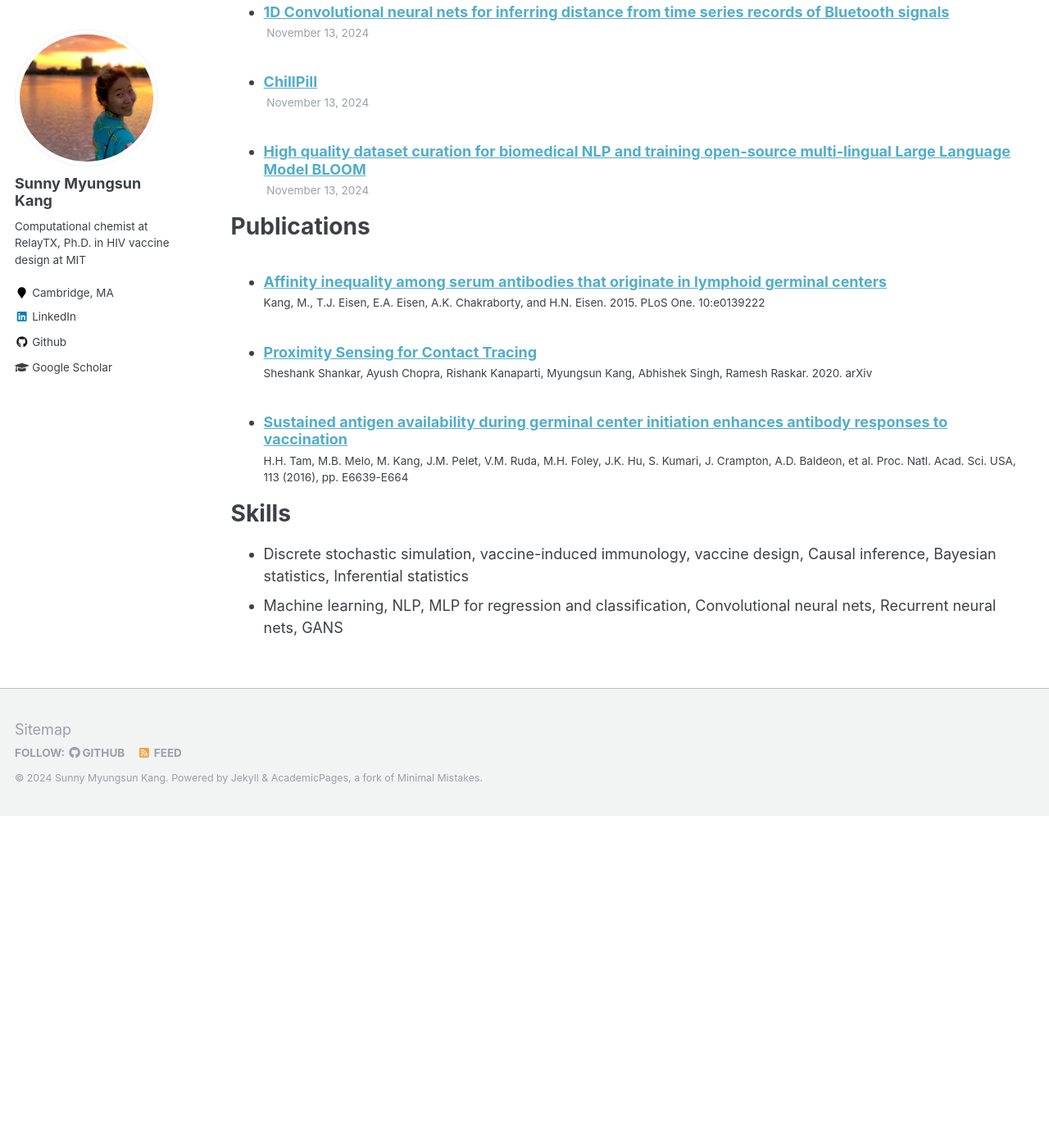
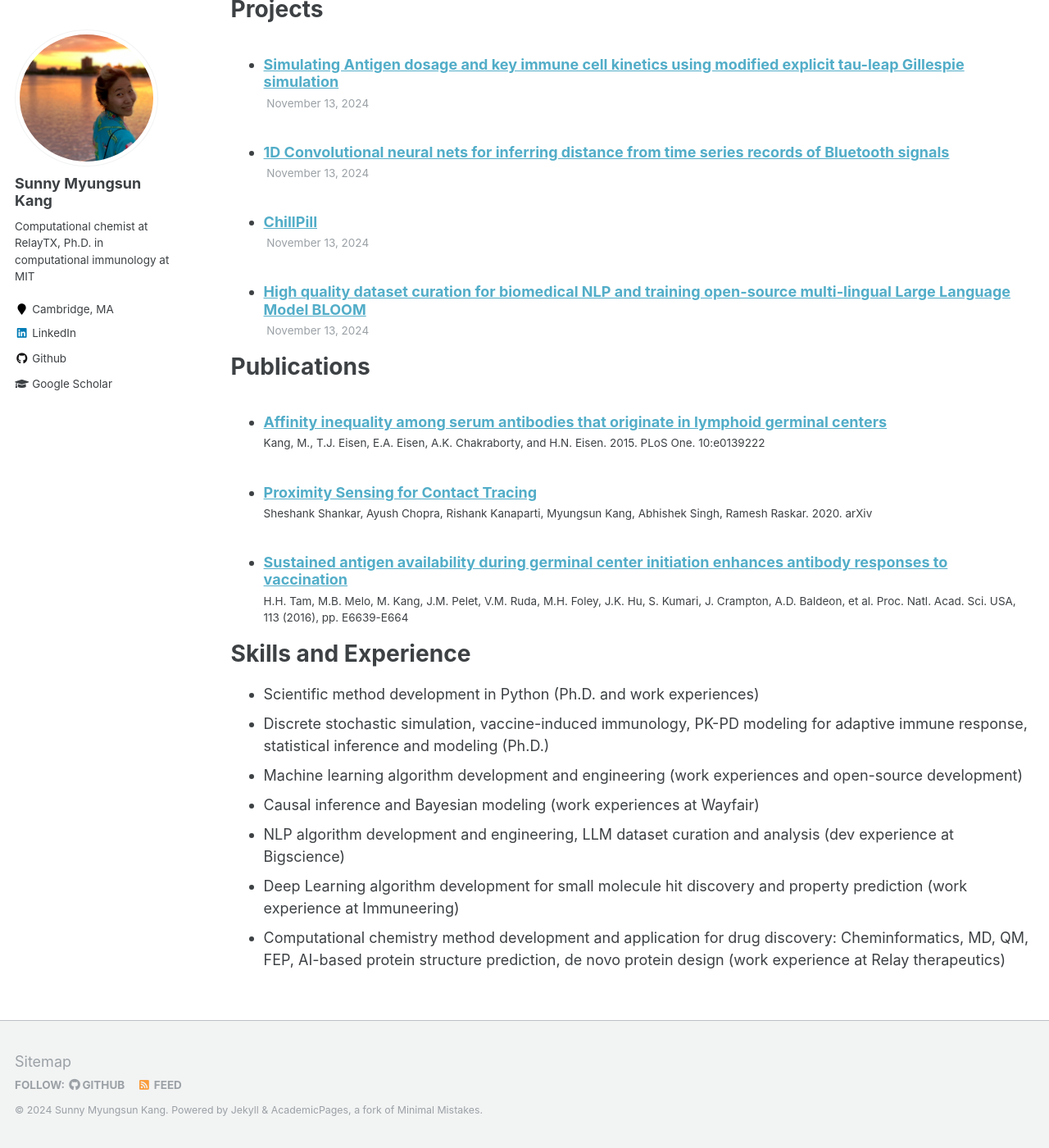
Before and after one commit to sunnnymskang/sunnnymskang.github.io, a Jekyll site: the page built from _pages/cv.md, in a window 1280 px wide and 1400 px high, scrolled down 764 px. Shown: the whole window at 82% size. Built offline with Jekyll 4.4.1, drawn with Linux system fonts in a browser that asks for light colours; before the commit the page ends 1759 px from its top, so only the background shows below that; some of the changed text lies outside the part shown.

```diff
--- a/_config.yml
+++ b/_config.yml
@@ -82,7 +82,7 @@ analytics:
 author:
   name             : "Sunny Myungsun Kang"
   avatar           : "profile.png"
-  bio              : "Computational chemist at RelayTX, Ph.D. in HIV vaccine design at MIT"
+  bio              : "Computational chemist at RelayTX, Ph.D. in computational immunology at MIT"
   location         : "Cambridge, MA"
   employer         :
   pubmed           : #"https://www.ncbi.nlm.nih.gov/pubmed/?term=john+snow"
--- a/_pages/cv.md
+++ b/_pages/cv.md
@@ -8,20 +8,24 @@ redirect_from:
 ---
 
 {% include base_path %}
-[PDF Version](/assets/documents/cv_public_health.pdf)
+[PDF Version](/assets/documents/CV_11132024.pdf)
 
 Education
 ======
-* B.S. in Chemical engineering, Biology(minor) KAIST, 2012
+* B.S. in Chemical engineering, Biology (minor) KAIST, 2012
 * M.S. in Chemical engineering practice, MIT, 2016
-* Ph.D Thesis: "Optimizing vaccine dosing kinetics for stronger antibody response" MIT, 2019
+* Ph.D. in Chemical engineering and Statistics (minor) MIT, 2019. Thesis: "Optimizing vaccine dosing kinetics for stronger antibody response"
 
 Work experience
 ======
-* Pro Bono research scientist, PathCheck (*currently)
-* Senior data scientist, Wayfair (*currently)
-* Fellow, Insight Data Science
-* Graduate researcher, MIT
+* Computational Chemist 2, Relay Therapeutics (2023.6 - present)
+* Pro Bono Contributor, BigBio, BigScience (Open source) (2022.1- 2022.12)
+* Principal Machine Learning Scientist, Immuneering (2021.2 - 2023.5)
+* Reviewer, Neurips Dataset and Benchmarks Track (2021 - present)
+* Pro Bono Contributor, PathCheck Foundation (Open source) (2020.4-2020.10)
+* Senior data scientist, Wayfair (2019.2 - 2021.2)
+* Fellow, Insight Data Science (2018.9 - 2018.11)
+* Graduate researcher, MIT (2012.9 - 2019.2)
 
 Projects
 ======
@@ -36,7 +40,12 @@ Publications
     {% include archive-single-cv.html %}
   {% endfor %}</ul>
 
-Skills
+Skills and Experience
 ======
-* Discrete stochastic simulation, vaccine-induced immunology, vaccine design, Causal inference, Bayesian statistics, Inferential statistics
-* Machine learning, NLP, MLP for regression and classification, Convolutional neural nets, Recurrent neural nets, GANS
+* Scientific method development in Python (Ph.D. and work experiences)
+* Discrete stochastic simulation, vaccine-induced immunology, PK-PD modeling for adaptive immune response, statistical inference and modeling (Ph.D.)
+* Machine learning algorithm development and engineering (work experiences and open-source development)
+* Causal inference and Bayesian modeling (work experiences at Wayfair)
+* NLP algorithm development and engineering, LLM dataset curation and analysis (dev experience at Bigscience)
+* Deep Learning algorithm development for small molecule hit discovery and property prediction (work experience at Immuneering)
+* Computational chemistry method development and application for drug discovery: Cheminformatics, MD, QM, FEP, AI-based protein structure prediction, de novo protein design (work experience at Relay therapeutics)
```
Also changed, not shown: _pages/about.md (+9 -5 lines), _portfolio/portfolio-4.md (+8 -7 lines), _portfolio/portfolio-5.md (added, +1 -0 lines), 2 other files.
